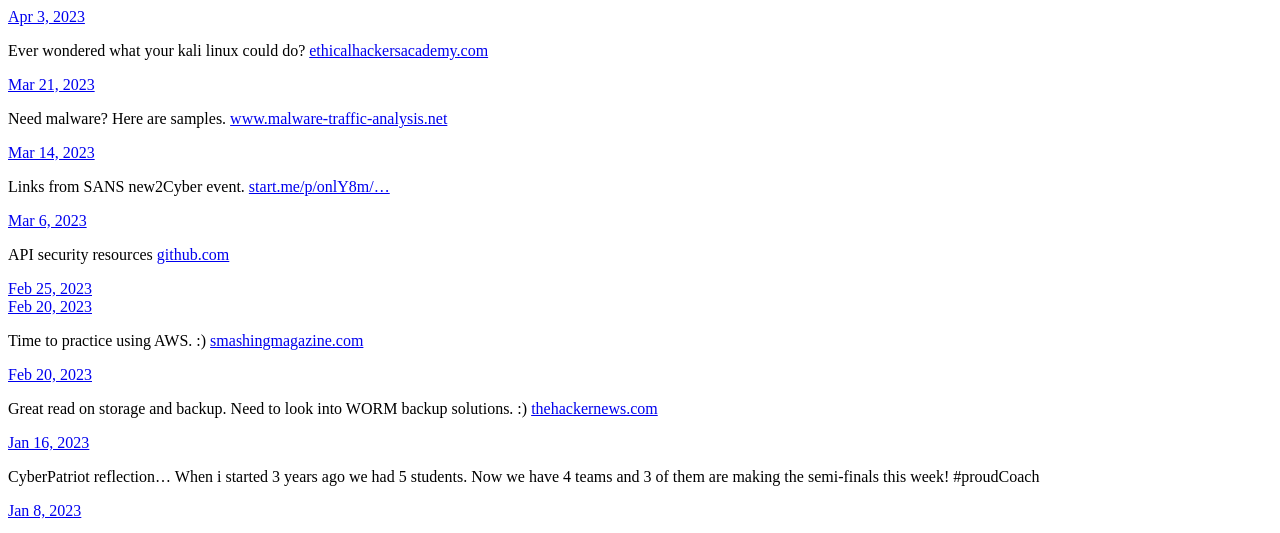
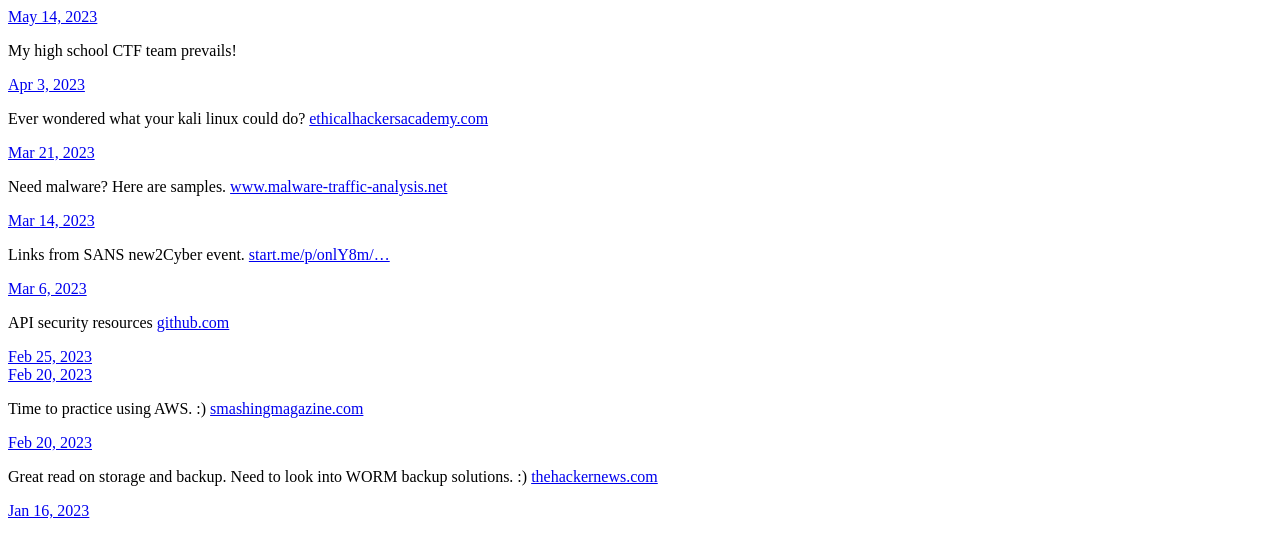
Before and after one commit to hawaiiwp/archonmb, a plain HTML site: page index.html in a window 1280 px wide. Shown: the top 533 px of the page. Drawn offline with Linux system fonts and the light colour scheme.

Commit message:
Archiving from Micro.blog.

```diff
--- a/index.html
+++ b/index.html
@@ -21,6 +21,18 @@
 <div class="h-feed">
 
 
+
+	  <div class="h-entry">
+
+
+		<a href="https://archonblue.com/2023/05/14/my-high-school.html" class="u-url"><time class="dt-published" datetime="2023-05-14 06:58:03 -1000">May 14, 2023</time></a>
+
+		<div class="e-content">
+			 <p>My high school CTF team prevails!</p>
+<!-- raw HTML omitted -->
+
+		</div>
+	  </div>
 
 	  <div class="h-entry">
 
```
